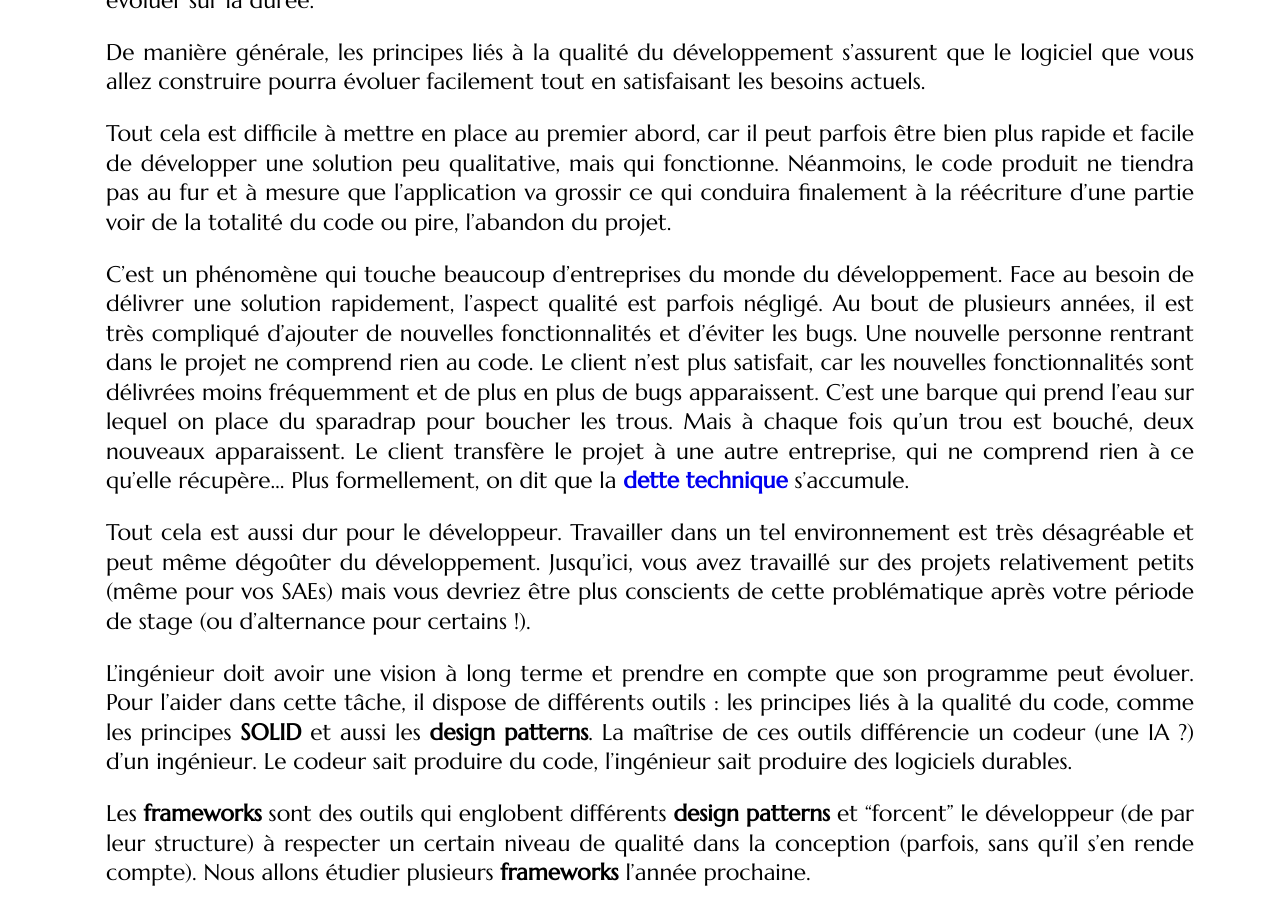
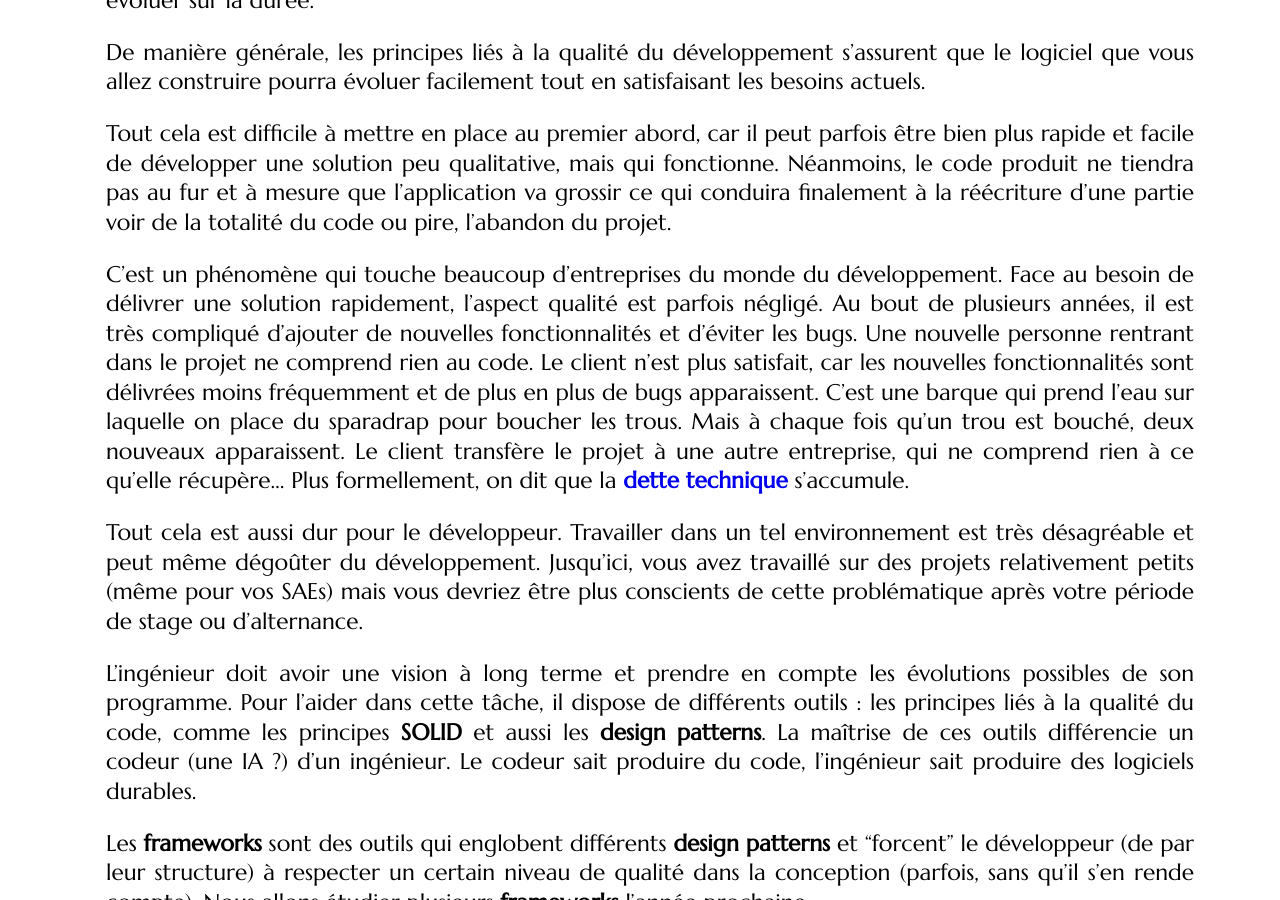
Before and after one commit to mgasquet/R304-QualiteDeveloppement, a Jekyll site: the page built from tutorials/tutorial3.md, in a window 1280 px wide and 900 px high, scrolled down 526 px. Built offline with Jekyll 4.4.1, drawn with Linux system fonts in a browser that asks for light colours; some web fonts are replaced; some of the changed text lies outside the part shown.

Commit message:
Update tutorial3.md

```diff
--- a/tutorials/tutorial3.md
+++ b/tutorials/tutorial3.md
@@ -15,11 +15,11 @@ De manière générale, les principes liés à la qualité du développement s'a
 
 Tout cela est difficile à mettre en place au premier abord, car il peut parfois être bien plus rapide et facile de développer une solution peu qualitative, mais qui fonctionne. Néanmoins, le code produit ne tiendra pas au fur et à mesure que l'application va grossir ce qui conduira finalement à la réécriture d'une partie voir de la totalité du code ou pire, l'abandon du projet.
 
-C'est un phénomène qui touche beaucoup d'entreprises du monde du développement. Face au besoin de délivrer une solution rapidement, l'aspect qualité est parfois négligé. Au bout de plusieurs années, il est très compliqué d'ajouter de nouvelles fonctionnalités et d'éviter les bugs. Une nouvelle personne rentrant dans le projet ne comprend rien au code. Le client n'est plus satisfait, car les nouvelles fonctionnalités sont délivrées moins fréquemment et de plus en plus de bugs apparaissent. C'est une barque qui prend l'eau sur lequel on place du sparadrap pour boucher les trous. Mais à chaque fois qu'un trou est bouché, deux nouveaux apparaissent. Le client transfère le projet à une autre entreprise, qui ne comprend rien à ce qu'elle récupère... Plus formellement, on dit que la [**dette technique**](https://fr.wikipedia.org/wiki/Dette_technique) s'accumule.
-
-Tout cela est aussi dur pour le développeur. Travailler dans un tel environnement est très désagréable et peut même dégoûter du développement. Jusqu'ici, vous avez travaillé sur des projets relativement petits (même pour vos SAEs) mais vous devriez être plus conscients de cette problématique après votre période de stage (ou d'alternance pour certains !).
-
-L'ingénieur doit avoir une vision à long terme et prendre en compte que son programme peut évoluer. Pour l'aider dans cette tâche, il dispose de différents outils : les principes liés à la qualité du code, comme les principes **SOLID** et aussi les **design patterns**. La maîtrise de ces outils différencie un codeur (une IA ?) d'un ingénieur. Le codeur sait produire du code, l'ingénieur sait produire des logiciels durables.
+C'est un phénomène qui touche beaucoup d'entreprises du monde du développement. Face au besoin de délivrer une solution rapidement, l'aspect qualité est parfois négligé. Au bout de plusieurs années, il est très compliqué d'ajouter de nouvelles fonctionnalités et d'éviter les bugs. Une nouvelle personne rentrant dans le projet ne comprend rien au code. Le client n'est plus satisfait, car les nouvelles fonctionnalités sont délivrées moins fréquemment et de plus en plus de bugs apparaissent. C'est une barque qui prend l'eau sur laquelle on place du sparadrap pour boucher les trous. Mais à chaque fois qu'un trou est bouché, deux nouveaux apparaissent. Le client transfère le projet à une autre entreprise, qui ne comprend rien à ce qu'elle récupère... Plus formellement, on dit que la [**dette technique**](https://fr.wikipedia.org/wiki/Dette_technique) s'accumule.
+
+Tout cela est aussi dur pour le développeur. Travailler dans un tel environnement est très désagréable et peut même dégoûter du développement. Jusqu'ici, vous avez travaillé sur des projets relativement petits (même pour vos SAEs) mais vous devriez être plus conscients de cette problématique après votre période de stage ou d'alternance.
+
+L'ingénieur doit avoir une vision à long terme et prendre en compte les évolutions possibles de son programme. Pour l'aider dans cette tâche, il dispose de différents outils : les principes liés à la qualité du code, comme les principes **SOLID** et aussi les **design patterns**. La maîtrise de ces outils différencie un codeur (une IA ?) d'un ingénieur. Le codeur sait produire du code, l'ingénieur sait produire des logiciels durables.
 
 Les **frameworks** sont des outils qui englobent différents **design patterns** et "forcent" le développeur (de par leur structure) à respecter un certain niveau de qualité dans la conception (parfois, sans qu'il s'en rende compte). Nous allons étudier plusieurs **frameworks** l'année prochaine.
 
@@ -245,7 +245,7 @@ En d'autres termes, il doit être possible d'étendre les fonctionnalités/le co
 
 Ce principe est un pilier fondamental de qualité de code. Avec ce principe, même une classe ou une librairie compilée (non modifiable) autorise le développeur à étendre les fonctionnalités proposées.
 
-Malheureusement, dans de nombreux projets, on rencontre fréquemment des classes violant ce principe, car mal conçues. Les symptômes sont généralement l'utilisation d'un énorme bloc `if/else/else if` ou d'un `switch case` qui grossit au fur et à mesure qu'on ajoute de nouvelles choses. Avec l'utilisation de `classes` et de l'héritage, on va en plus certainement se retrouver à utiliser des instructions `instanceof` (pour vérifier le type de l'objet) et de `cast` pour pouvoir utiliser des méthodes précises.
+Malheureusement, dans de nombreux projets, on rencontre fréquemment des classes violant ce principe, car mal conçues. Les symptômes sont généralement l'utilisation d'un énorme bloc `if/else if/else` ou d'un `switch case` qui grossit au fur et à mesure qu'on ajoute de nouvelles choses. Avec l'utilisation de `classes` et de l'héritage, on va en plus certainement se retrouver à utiliser des instructions `instanceof` (pour vérifier le type de l'objet) et de `cast` pour pouvoir utiliser des méthodes précises.
 
 Pour vous mettre dans le bain et vous montrer la problématique derrière tout cela, vous allez ajouter de nouvelles fonctionnalités à des projets existants qui ne respectent pas le principe ouvert/fermé.
 
@@ -295,7 +295,7 @@ Si ce n'était peut-être pas encore assez évident avec les animaux, à ce stad
 
 * Modifier la classe `Pokemon` pour adapter le `toString` en ajoutant un nouveau `else if` pour prendre en charge le nouveau type.
 
-De plus, ici, seules deux fonctions ont vraiment besoin de connaître les détails des pokémons. Mais que se passerait-il s'il y avait beaucoup plus de méthodes et de classes qui en dépendent ? À chaque ajout d'un nouveau type, il faudrait modifier l'ensemble de ces classes et de ces méthodes ! Dans un gros projet, cela deviendrait vite un calvaire. De pus qu'on a vite fait d'oublier de mettre à jour une classe, ce qui ne provoque pas d'erreur de compilation, mais un bug lors de l'exécution (comme avec les animaux inconnus).
+De plus, ici, seules deux fonctions ont vraiment besoin de connaître les détails des pokémons. Mais que se passerait-il s'il y avait beaucoup plus de méthodes et de classes qui en dépendent ? À chaque ajout d'un nouveau type, il faudrait modifier l'ensemble de ces classes et de ces méthodes ! Dans un gros projet, cela deviendrait vite un calvaire. De plus, il est facile d'oublier de mettre à jour une classe, ce qui ne provoque pas d'erreur de compilation, mais un bug lors de l'exécution (comme avec les animaux inconnus).
 
 Le respect du principe **ouvert/fermé** va permettre de se limiter aux deux premières étapes : création d'une classe et implémentation des méthodes nécessaires dans cette même classe.
 
@@ -371,7 +371,7 @@ class Triangle extends FigureGeometrique {
 ![Open-close 1]({{site.baseurl}}/assets/TP3/OCP1.svg){: width="25%" }
 </div>
 
-L'ajout d'une nouvelle figure nécessite donc simplement l'ajout d'une nouvelle classe correspondant à la figure et l'implémentation des méthodes requises (ici, dessiner la figure). Aucune autre classe est modifiée. L'extension est possible (ajout de nouvelles figures) sans modification du code source déjà présent. Par ailleurs, il est maintenant impossible de créer des figures géométriques qui n'existent pas au préalable dans notre programme (c'est une bonne chose !).
+L'ajout d'une nouvelle figure nécessite donc simplement l'ajout d'une nouvelle classe correspondant à la figure et l'implémentation des méthodes requises (ici, dessiner la figure). Aucune autre classe n'est modifiée. L'extension est possible (ajout de nouvelles figures) sans modification du code source déjà présent. Par ailleurs, il est maintenant impossible de créer des figures géométriques qui n'existent pas au préalable dans notre programme (c'est une bonne chose !).
 
 Comme `FigureGeometrique` ne contient aucun attribut (qui pourraient être communs à toutes les figures) et définit simplement des méthodes `abstraites`, il serait plus judicieux d'utiliser une `interface` ! Par contre, si la classe abstraite possède des attributs et/ou définit un bout de comportement commun à toutes les sous-classes, on utilisera bien une classe abstraite.
 
```
Also changed, not shown: other parts of tutorials/tutorial3.md (+2 -2 lines).
